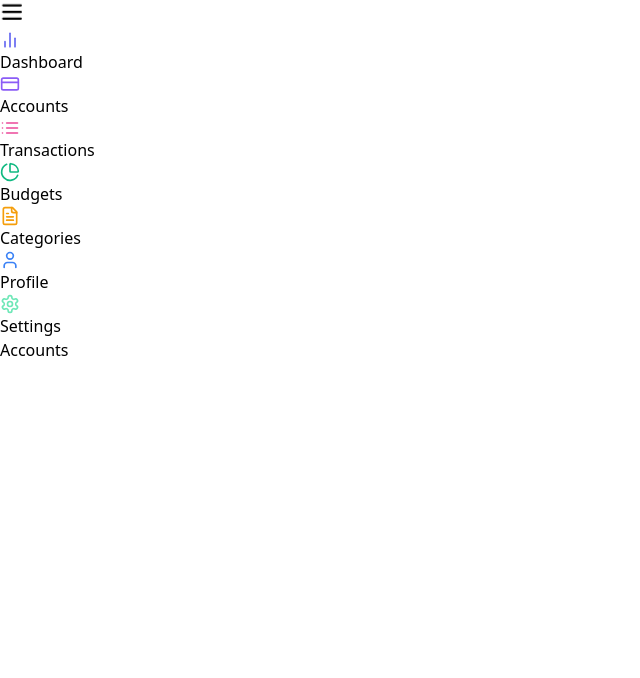
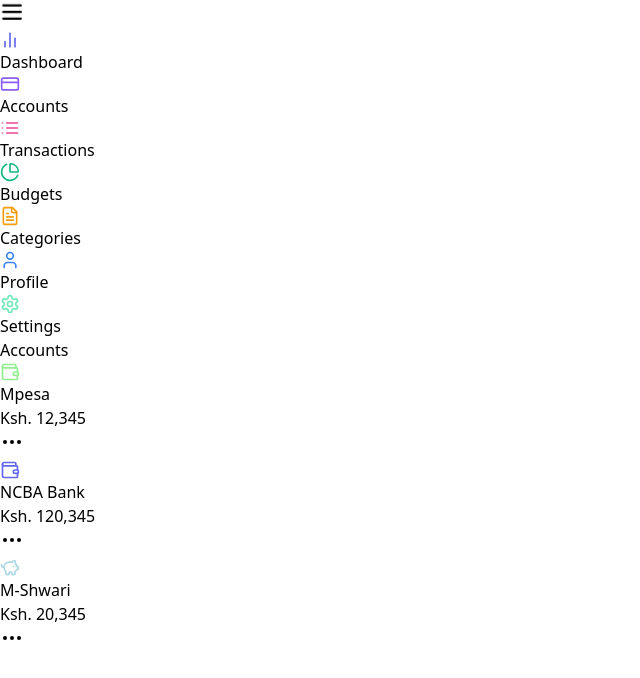
Before and after one commit to MalcolmX2145/expense-tracker-app, a React (Vite) app in the folder frontend/: page /accounts in a window 1280 px wide. Shown: the top 678 px of the page, without its empty margins (0-640 px from the left). Built offline with nearby package versions, Linux system fonts and the light colour scheme.

Commit message:
Accounts Page

```diff
--- a/frontend/eslint.config.js
+++ b/frontend/eslint.config.js
@@ -28,6 +28,7 @@
       ...react.configs.recommended.rules,
       ...react.configs['jsx-runtime'].rules,
       ...reactHooks.configs.recommended.rules,
+      "react/prop-types": "off",
       'react/jsx-no-target-blank': 'off',
       'react-refresh/only-export-components': [
         'warn',
--- /dev/null
+++ b/frontend/src/components/Header.jsx
@@ -0,0 +1,12 @@
+const Header = ({ title }) => {
+	return (
+	  <header className="w-full bg-gray-800 bg-opacity-50 backdrop-blur-md shadow-lg border-b border-gray-700">
+		{/* Added 'w-full' to make it cover the entire width */}
+		<div className="w-full py-3 px-4 sm:px-6 lg:px-8">
+		  <h1 className="text-2xl font-semibold text-gray-100">{title}</h1>
+		</div>
+	  </header>
+	);
+  };
+
+  export default Header;
--- /dev/null
+++ b/frontend/src/components/accounts/AccountStatCard.jsx
@@ -0,0 +1,24 @@
+import { motion } from 'framer-motion';
+import { Ellipsis } from 'lucide-react';
+
+const AccountStatCard = ({ name, icon: Icon, value, color }) => {
+  return (
+    <motion.div
+      className='relative bg-gray-800 bg-opacity-50 backdrop-blur-md overflow-hidden shadow-lg rounded-xl border border-gray-700'
+      whileHover={{ y: -5, boxShadow: "0 25px 50px -12px rgba(0, 0, 0, 0.5)" }}
+    >
+      <div className='px-4 py-5 sm:p-6'>
+        <span className='flex items-center text-sm font-medium text-gray-400'>
+          <Icon size={20} className='mr-2' style={{ color }} />
+          {name}
+        </span>
+        <p className='mt-1 text-3xl font-semibold text-gray-100'>{value}</p>
+      </div>
+      <button className='absolute bottom-2 right-2 p-2 rounded-full hover:shadow-lg hover:shadow-gray-500/50 transition-shadow'>
+        <Ellipsis />
+      </button>
+    </motion.div>
+  );
+}
+
+export default AccountStatCard;
--- a/frontend/src/pages/Accounts.jsx
+++ b/frontend/src/pages/Accounts.jsx
@@ -1,9 +1,42 @@
+import { Wallet, PiggyBank } from "lucide-react";
+import { motion } from "framer-motion";
 
+import Header from "../components/Header";
+import AccountStatCard from "../components/accounts/AccountStatCard";
 
 const Accounts = () => {
+  const accounts = [
+    { name: "Mpesa", icon: Wallet, value: "Ksh. 12,345", color: "#90EE90" },
+    { name: "NCBA Bank", icon: Wallet, value: "Ksh. 120,345", color: "#6366F1" },
+    { name: "M-Shwari", icon: PiggyBank, value: "Ksh. 20,345", color: "#ADD8E6" }
+  ];
+
   return (
-    <div>Accounts</div>
-  )
-}
+    <div className="flex-1 overflow-auto relative z-10 flex flex-col">
+      <Header title="Accounts" />
 
-export default Accounts
+      <motion.div
+        className="flex w-full mt-12 justify-center items-center px-4 sm:px-6 lg:px-8"
+        initial={{ opacity: 0, y: 20 }}
+        animate={{ opacity: 1, y: 0 }}
+        transition={{ duration: 1 }}
+      >
+        <div className="w-full flex flex-col items-center">
+          <div className="grid grid-cols-1 gap-5 w-full max-w-4xl">
+            {accounts.map((account, index) => (
+              <AccountStatCard
+                key={index}
+                name={account.name}
+                icon={account.icon}
+                value={account.value}
+                color={account.color}
+              />
+            ))}
+          </div>
+        </div>
+      </motion.div>
+    </div>
+  );
+};
+
+export default Accounts;
--- a/frontend/src/pages/Dashboard.jsx
+++ b/frontend/src/pages/Dashboard.jsx
@@ -1,8 +1,11 @@
+import Header from "../components/Header";
 
-const Dashboards = () => {
+const Dashboard = () => {
   return (
-    <div>Dashboard</div>
-  )
-}
+    <div className="flex-1 overflow-auto relative z-10 flex flex-col items-center">
+      <Header title="Dashboard" />
+    </div>
+  );
+};
 
-export default Dashboards
+export default Dashboard;
```
